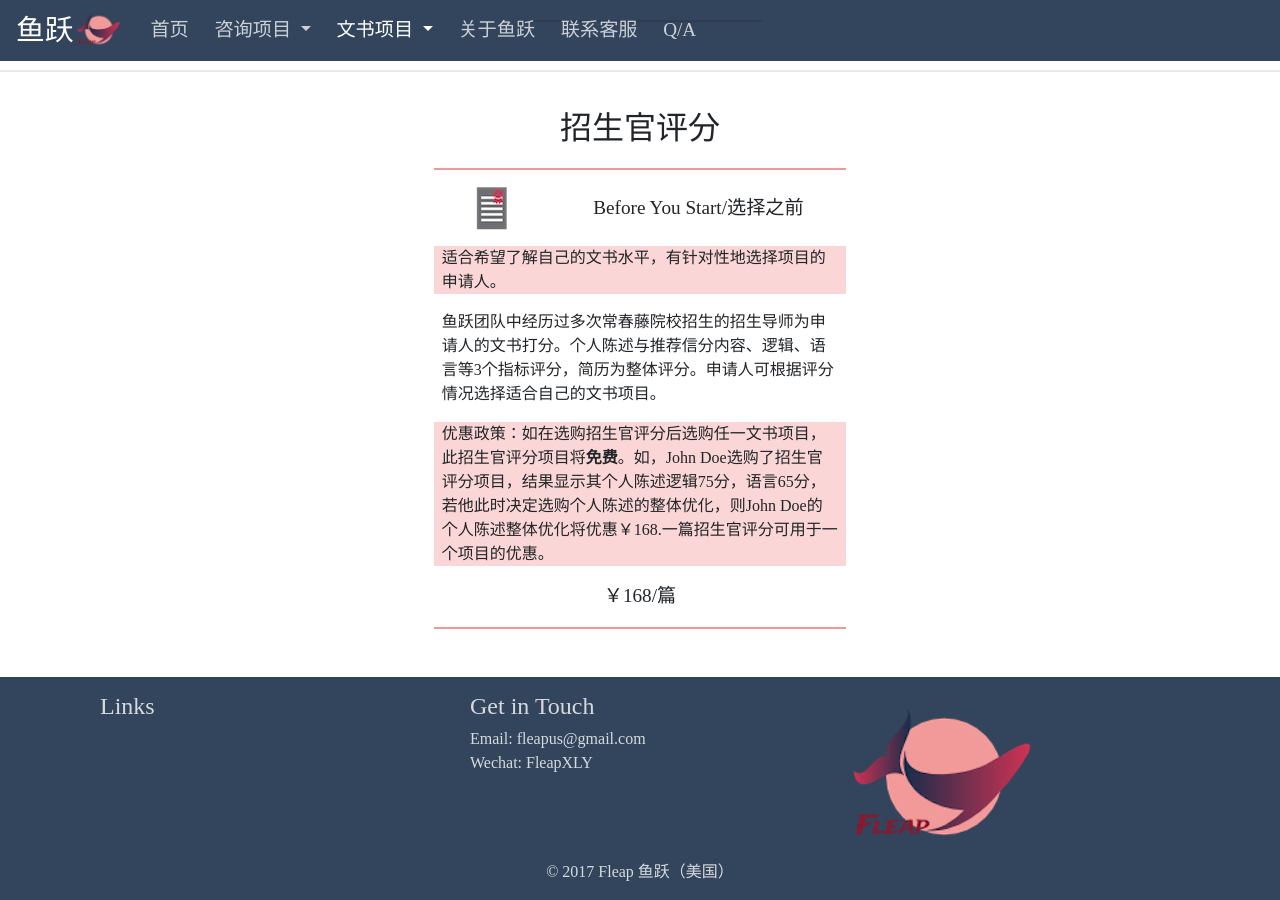
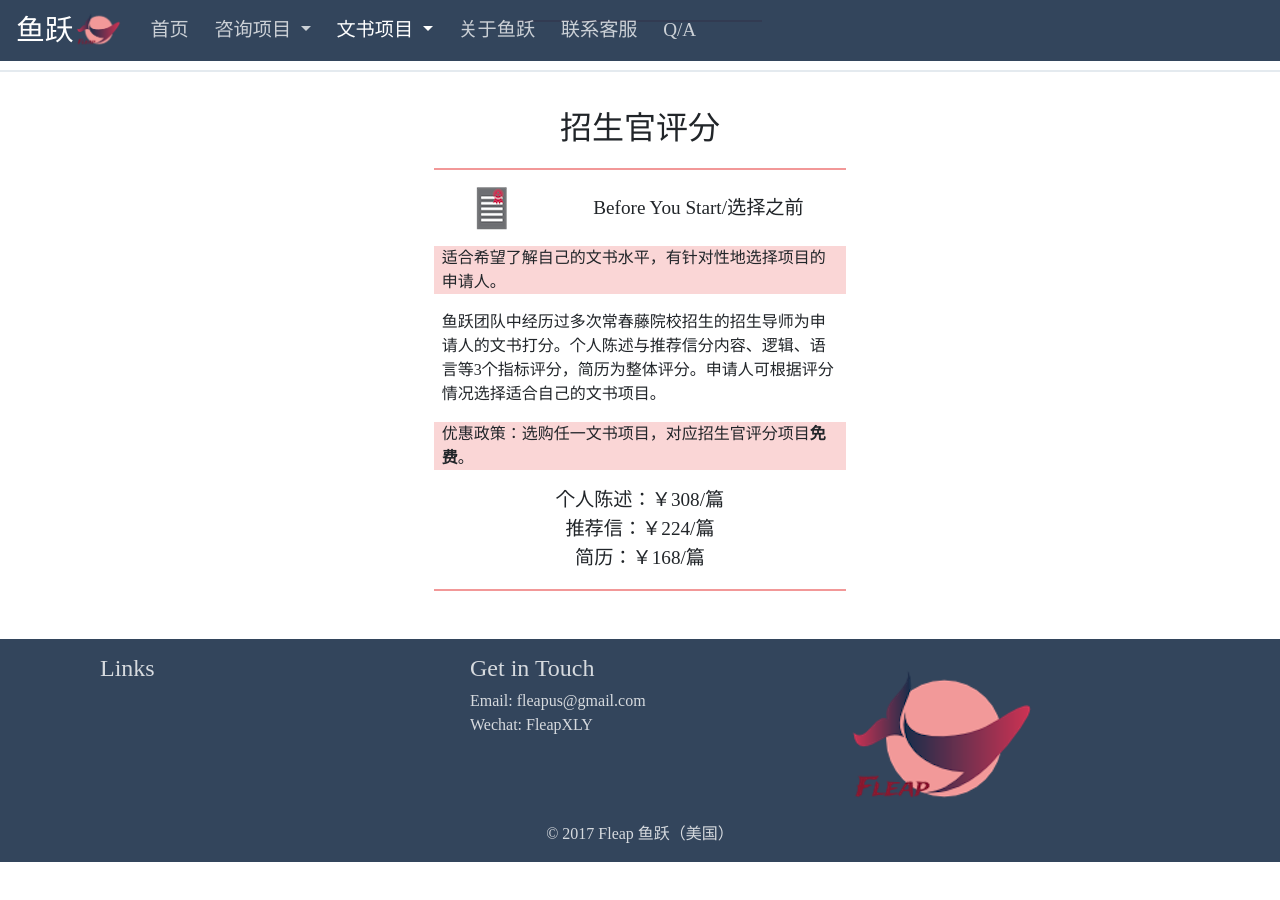
Before and after one commit to yyguoji/yyguoji.github.io, a Jekyll site: the page built from essay.html, in a window 1280 px wide and 900 px high, scrolled down 2065 px. Built offline with Jekyll 4.4.1, drawn with Linux system fonts in a browser that asks for light colours; nearby versions of some CDN libraries; some web fonts are replaced; after the commit the page ends 2927 px from its top, so only the background shows below that.

Commit message:
essay last program

```diff
--- a/essay.html
+++ b/essay.html
@@ -240,12 +240,17 @@ layout: default
                             <p class="rm-margin">鱼跃团队中经历过多次常春藤院校招生的招生导师为申请人的文书打分。个人陈述与推荐信分内容、逻辑、语言等3个指标评分，简历为整体评分。申请人可根据评分情况选择适合自己的文书项目。</p>
                         </div>
                         <div class="program-content">
-                            <p class="rm-margin">优惠政策：如在选购招生官评分后选购任一文书项目，此招生官评分项目将<strong>免费</strong>。如，John Doe选购了招生官评分项目，结果显示其个人陈述逻辑75分，语言65分，若他此时决定选购个人陈述的整体优化，则John
-                                Doe的个人陈述整体优化将优惠￥168.一篇招生官评分可用于一个项目的优惠。</p>
+                            <p class="rm-margin">优惠政策：选购任一文书项目，对应招生官评分项目<strong>免费</strong>。</p>
                         </div>
                         <div class="text-center">
                             <p class="rm-margin">
-                                ￥168/篇
+                                个人陈述：￥308/篇
+                            </p>
+                            <p class="rm-margin">
+                                推荐信：￥224/篇
+                            </p>
+                            <p class="rm-margin">
+                                简历：￥168/篇
                             </p>
                         </div>
                     </div>
```
Also changed, not shown: _config.yml (+0 -15 lines).
